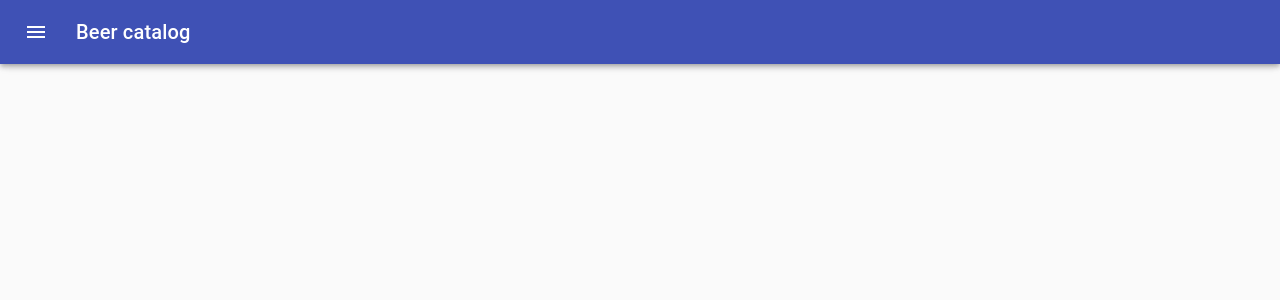
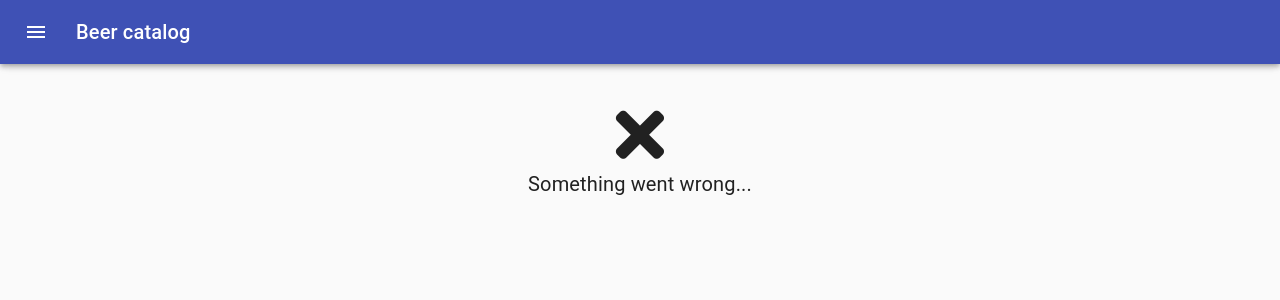
Before and after one commit to PolinaRaguilo/BeerCatalog, a React (Create React App) app: page /error in a window 1280 px wide. Shown: the top 300 px of the page. Built offline with nearby package versions, Linux system fonts and the light colour scheme.

Commit message:
Added error component

```diff
--- a/package.json
+++ b/package.json
@@ -3,6 +3,7 @@
   "version": "0.1.0",
   "private": true,
   "dependencies": {
+    "@fortawesome/fontawesome-free": "^5.15.2",
     "@material-ui/core": "^4.11.3",
     "@material-ui/icons": "^4.11.2",
     "@testing-library/jest-dom": "^5.11.9",
--- a/public/index.html
+++ b/public/index.html
@@ -11,6 +11,8 @@
     />
     <link rel="apple-touch-icon" href="%PUBLIC_URL%/logo192.png" />
     <link rel="manifest" href="%PUBLIC_URL%/manifest.json" />
+    <link rel="stylesheet" href="https://use.fontawesome.com/releases/v5.15.1/css/all.css"
+    integrity="sha384-vp86vTRFVJgpjF9jiIGPEEqYqlDwgyBgEF109VFjmqGmIY/Y4HV4d3Gp2irVfcrp" crossorigin="anonymous" />
     <title>React App</title>
   </head>
   <body>
--- a/src/App.js
+++ b/src/App.js
@@ -2,6 +2,7 @@
 import React, { Component } from "react";
 import { BrowserRouter, Route } from "react-router-dom";
 import DetailsPage from "./Components/details-page/details-page";
+import ErrorLoading from "./Components/Error/error-loading";
 import Header from "./Components/header/header";
 import CatalogPage from "./Views/catalog-page/catalog-page";
 import FavoritePage from "./Views/favorite-page/favorite-page";
@@ -15,6 +16,7 @@ class App extends Component {
           <Route exact path="/" component={CatalogPage} />
           <Route exact path="/favorite" component={FavoritePage} />
           <Route path="/beer/:id" component={DetailsPage} />
+          <Route path="/error" component={ErrorLoading} />
         </BrowserRouter>
       </>
     );
--- /dev/null
+++ b/src/Components/Error/error-loading.css
@@ -0,0 +1,21 @@
+.icon__wrapper{
+    text-align: center;
+    margin-top: 100px;
+}
+
+.icon__wrapper .fa-times{
+    font-size: 70px;
+}
+
+.text__wrapper{
+    text-align: center;
+    font-size: 20px;
+}
+
+.error__wrapper{
+    margin: 0 auto;
+}
+
+.error__wrapper   p {
+    margin: 0;
+}
--- a/src/Components/Error/error-loading.js
+++ b/src/Components/Error/error-loading.js
@@ -1,11 +1,30 @@
+/* eslint-disable arrow-parens */
 import React from "react";
+import PropTypes from "prop-types";
+import "./error-loading.css";
+import { connect } from "react-redux";
 
-const ErrorLoading = () => {
+const ErrorLoading = (props) => {
   return (
-    <div>
-      <h3>ERROR!!!!!</h3>
+    <div className="error__wrapper">
+      <div className="icon__wrapper">
+        <i className="fas fa-times" />
+      </div>
+      <div className="text__wrapper">
+        <p>Something went wrong...</p>
+        <p>{props.errorMessage}</p>
+      </div>
     </div>
   );
 };
+const mapStateToProps = (state) => {
+  return {
+    errorMessage: state.beerReducer.errorMsg,
+  };
+};
 
-export default ErrorLoading;
+ErrorLoading.propTypes = {
+  errorMessage: PropTypes.string.isRequired,
+};
+
+export default connect(mapStateToProps, null)(ErrorLoading);
```
Also changed, not shown: 1 other file (tests, documents, lock files or other folders).
